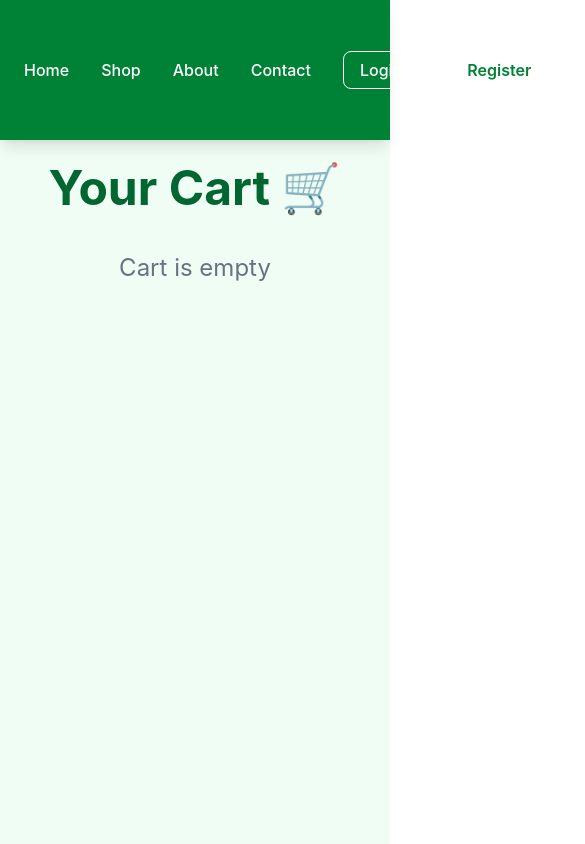
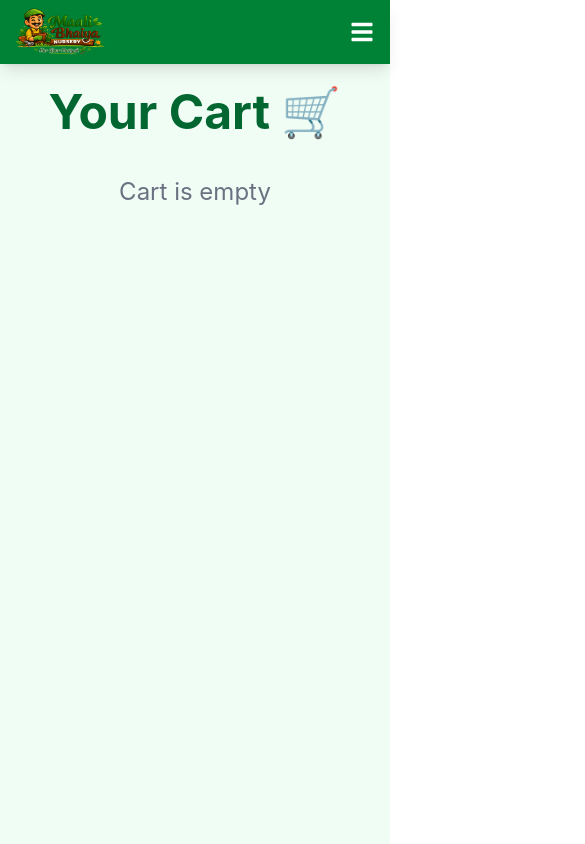
Before and after one commit to Sunil-705/maali-bhaiya-nursery-mern, a React (Vite) app in the folder frontend/: page /cart in a window 390 px wide. Shown: the top 844 px of the page, 585 px wide, since content can reach past the window. Built offline with nearby package versions, Linux system fonts and the light colour scheme.

Commit message:
Move vercel config to frontend

```diff
--- a/frontend/src/components/Navbar.jsx
+++ b/frontend/src/components/Navbar.jsx
@@ -1,19 +1,25 @@
 import { Link } from "react-router-dom";
-import { FaShoppingCart } from "react-icons/fa";
+import {
+  FaShoppingCart,
+  FaBars,
+  FaTimes,
+} from "react-icons/fa";
 
-import { useContext } from "react";
+import { useContext, useState } from "react";
+
 import { CartContext } from "../context/CartContext";
 import { AuthContext } from "../context/AuthContext";
 
 function Navbar() {
-
   const { cartItems } = useContext(CartContext);
   const { user, logout } = useContext(AuthContext);
+
+  const [menuOpen, setMenuOpen] = useState(false);
 
   return (
     <nav className="bg-green-700 text-white shadow-lg sticky top-0 z-50">
 
-      <div className="max-w-6xl mx-auto px-6 py-5 flex items-center justify-between">
+      <div className="max-w-7xl mx-auto px-4 py-2 flex items-center justify-between">
 
         {/* Logo */}
         <Link
@@ -23,84 +29,77 @@ function Navbar() {
           <img
             src="/logo.png"
             alt="Maali Bhaiya Nursery"
-    className="h-25 w-auto object-contain"
+            className="h-12 md:h-14 w-auto object-contain"
           />
 
+          <div className="hidden sm:block">
+            <h1 className="text-lg md:text-xl font-bold">
+              Maali Bhaiya
+            </h1>
+
+            <p className="text-xs text-green-100">
+              Har Ghar Hariyali 🌱
+            </p>
+          </div>
         </Link>
 
-        {/* Navigation */}
-        <ul className="flex items-center gap-8 font-medium">
+        {/* Desktop Menu */}
+        <ul className="hidden md:flex items-center gap-6 font-medium">
 
           <li>
-            <Link
-              to="/"
-              className="hover:text-yellow-300 hover:scale-105 transition"
-            >
+            <Link to="/" className="hover:text-yellow-300">
               Home
             </Link>
           </li>
 
           <li>
-            <Link
-              to="/shop"
-              className="hover:text-yellow-300 hover:scale-105 transition"
-            >
+            <Link to="/shop" className="hover:text-yellow-300">
               Shop
             </Link>
           </li>
 
           <li>
-            <Link
-              to="/about"
-              className="hover:text-yellow-300 hover:scale-105 transition"
-            >
+            <Link to="/about" className="hover:text-yellow-300">
               About
             </Link>
           </li>
 
           <li>
-            <Link
-              to="/contact"
-              className="hover:text-yellow-300 hover:scale-105 transition"
-            >
+            <Link to="/contact" className="hover:text-yellow-300">
               Contact
             </Link>
           </li>
 
           {user ? (
-
             <>
-
               <li>
                 <Link
                   to="/my-orders"
-        className="hover:text-yellow-300 hover:scale-105 transition"
+                  className="hover:text-yellow-300"
                 >
-        My Orders
+                  Orders
                 </Link>
               </li>
 
-    <li className="bg-green-600 px-4 py-2 rounded-full text-yellow-300 font-semibold shadow-md">
+              <li className="bg-green-600 px-3 py-1 rounded-full text-yellow-300">
                 👋 {user?.user?.name}
               </li>
 
               <li>
                 <button
                   onClick={logout}
-        className="px-4 py-2 border border-white rounded-lg hover:bg-red-500 hover:border-red-500 transition"
+                  className="px-3 py-1 border border-white rounded-lg hover:bg-red-500"
                 >
                   Logout
                 </button>
               </li>
-
             </>
-
           ) : (
             <>
               <li>
                 <Link
                   to="/login"
-                  className="px-4 py-2 border border-white rounded-lg hover:bg-white hover:text-green-700 transition"
+                  className="px-3 py-1 border border-white rounded-lg hover:bg-white hover:text-green-700"
                 >
                   Login
                 </Link>
@@ -109,7 +108,7 @@ function Navbar() {
               <li>
                 <Link
                   to="/register"
-                  className="bg-white text-green-700 px-4 py-2 rounded-lg font-semibold hover:bg-green-100 transition"
+                  className="bg-white text-green-700 px-3 py-1 rounded-lg font-semibold"
                 >
                   Register
                 </Link>
@@ -117,13 +116,12 @@ function Navbar() {
             </>
           )}
 
-          {/* Cart */}
           <li>
             <Link
               to="/cart"
-              className="relative hover:text-yellow-300 transition"
+              className="relative"
             >
-              <FaShoppingCart size={24} />
+              <FaShoppingCart size={22} />
 
               {cartItems.length > 0 && (
                 <span className="absolute -top-2 -right-3 bg-red-500 text-white text-xs font-bold px-2 py-1 rounded-full">
@@ -135,7 +133,98 @@ function Navbar() {
 
         </ul>
 
+        {/* Mobile Menu Button */}
+        <button
+          className="md:hidden text-2xl"
+          onClick={() => setMenuOpen(!menuOpen)}
+        >
+          {menuOpen ? <FaTimes /> : <FaBars />}
+        </button>
+
       </div>
+
+      {/* Mobile Menu */}
+      {menuOpen && (
+        <div className="md:hidden bg-green-800 px-6 py-4">
+
+          <div className="flex flex-col gap-4 font-medium">
+
+            <Link
+              to="/"
+              onClick={() => setMenuOpen(false)}
+            >
+              Home
+            </Link>
+
+            <Link
+              to="/shop"
+              onClick={() => setMenuOpen(false)}
+            >
+              Shop
+            </Link>
+
+            <Link
+              to="/about"
+              onClick={() => setMenuOpen(false)}
+            >
+              About
+            </Link>
+
+            <Link
+              to="/contact"
+              onClick={() => setMenuOpen(false)}
+            >
+              Contact
+            </Link>
+
+            {user ? (
+              <>
+                <Link
+                  to="/my-orders"
+                  onClick={() => setMenuOpen(false)}
+                >
+                  My Orders
+                </Link>
+
+                <button
+                  onClick={() => {
+                    logout();
+                    setMenuOpen(false);
+                  }}
+                  className="text-left"
+                >
+                  Logout
+                </button>
+              </>
+            ) : (
+              <>
+                <Link
+                  to="/login"
+                  onClick={() => setMenuOpen(false)}
+                >
+                  Login
+                </Link>
+
+                <Link
+                  to="/register"
+                  onClick={() => setMenuOpen(false)}
+                >
+                  Register
+                </Link>
+              </>
+            )}
+
+            <Link
+              to="/cart"
+              onClick={() => setMenuOpen(false)}
+            >
+              🛒 Cart ({cartItems.length})
+            </Link>
+
+          </div>
+
+        </div>
+      )}
 
     </nav>
   );
```
Also changed, not shown: frontend/vercel.json (added). Lines whose indentation alone changed are shown as unchanged.
